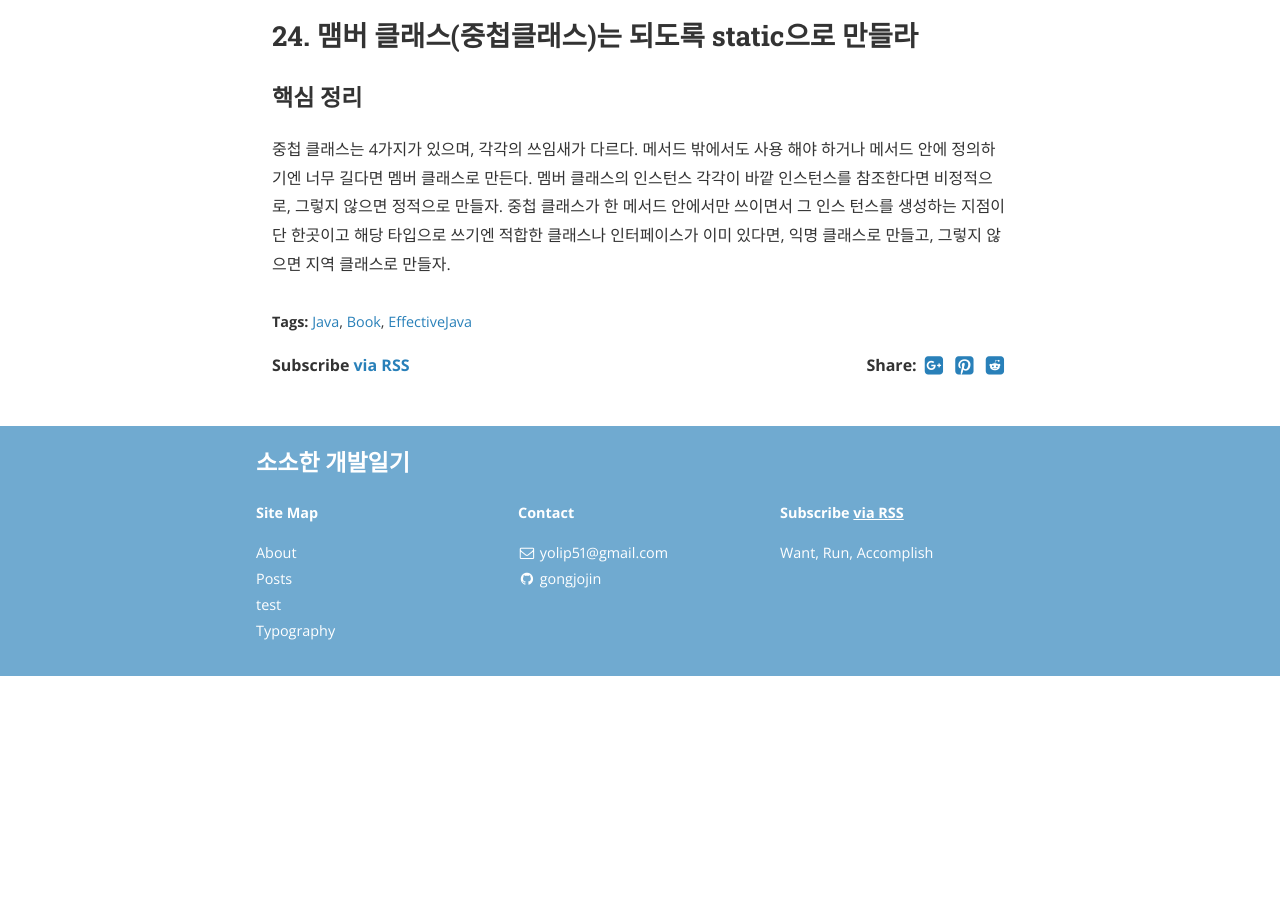
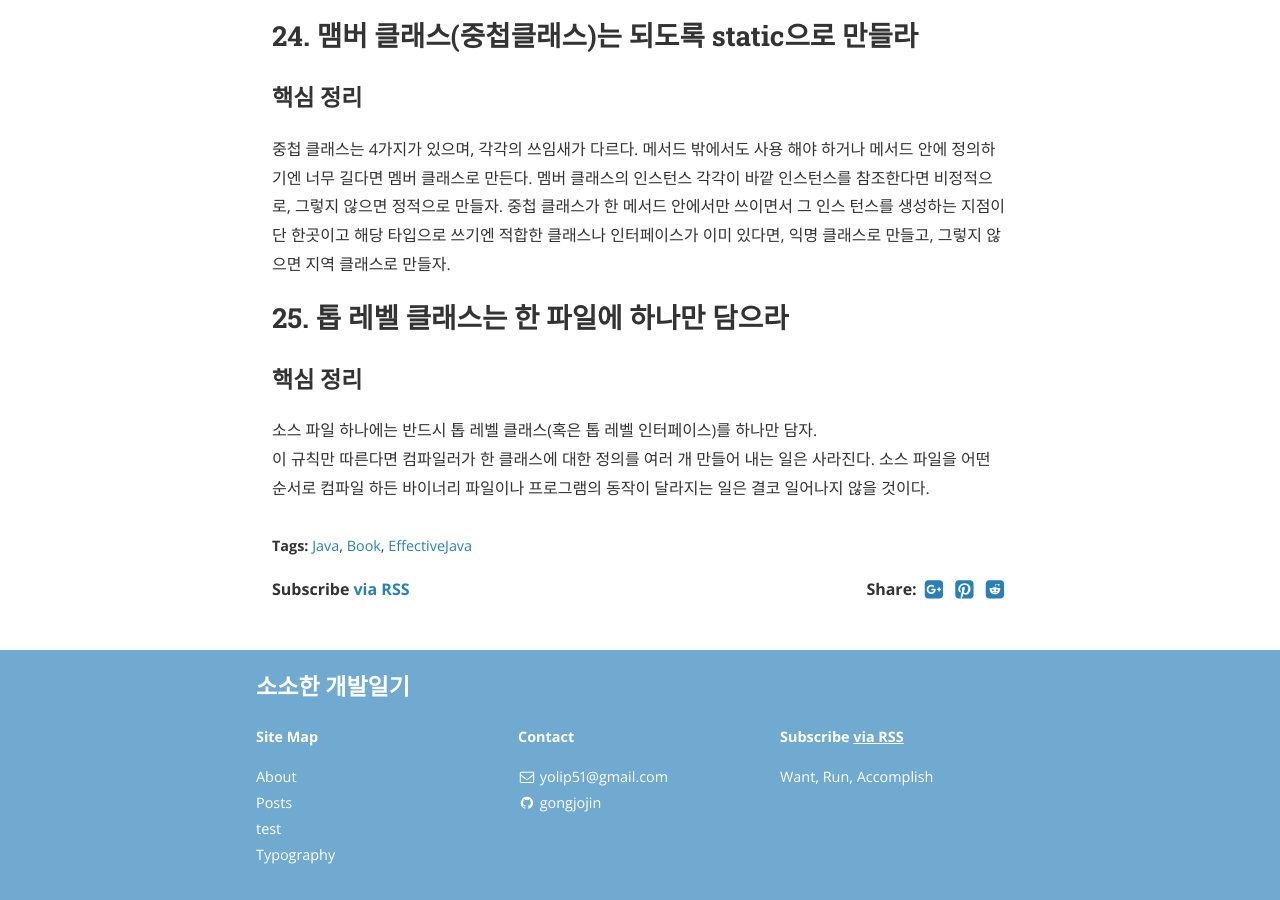
Before and after one commit to gonghojin/gonghojin.github.io, a Jekyll site: the page built from _posts/book/java/effectiveJava/2019-09-28-effectiveJava3.md, in a window 1280 px wide and 900 px high, scrolled down 4404 px. Built offline with Jekyll 4.4.1, drawn with Linux system fonts in a browser that asks for light colours; nearby versions of some CDN libraries; comment, search, counter and statistics services are not loaded; before the commit the page ends 5080 px from its top, so only the background shows below that.

Commit message:
Add: 이펙티브자바_25_톱 레벨 클래스는 한 파일에 하나만 담으라

```diff
--- a/_posts/book/java/effectiveJava/2019-09-28-effectiveJava3.md
+++ b/_posts/book/java/effectiveJava/2019-09-28-effectiveJava3.md
@@ -128,3 +128,8 @@ public class Animal {
 턴스를 생성하는 지점이 단 한곳이고 해당 타입으로 쓰기엔 적합한 클래스나
 인터페이스가 이미 있다면, 익명 클래스로 만들고, 그렇지 않으면 지역 클래스로
 만들자.
+
+## 25. 톱 레벨 클래스는 한 파일에 하나만 담으라
+### 핵심 정리
+소스 파일 하나에는 반드시 톱 레벨 클래스(혹은 톱 레벨 인터페이스)를 하나만 담자.
+이 규칙만 따른다면 컴파일러가 한 클래스에 대한 정의를 여러 개 만들어 내는 일은 사라진다. 소스 파일을 어떤 순서로 컴파일 하든 바이너리 파일이나 프로그램의 동작이 달라지는 일은 결코 일어나지 않을 것이다.
```
